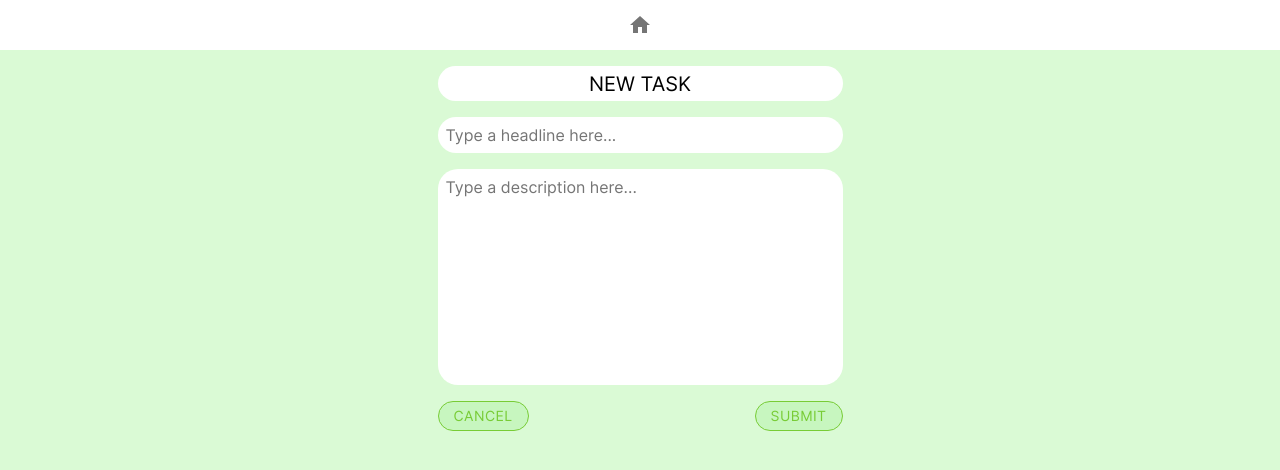
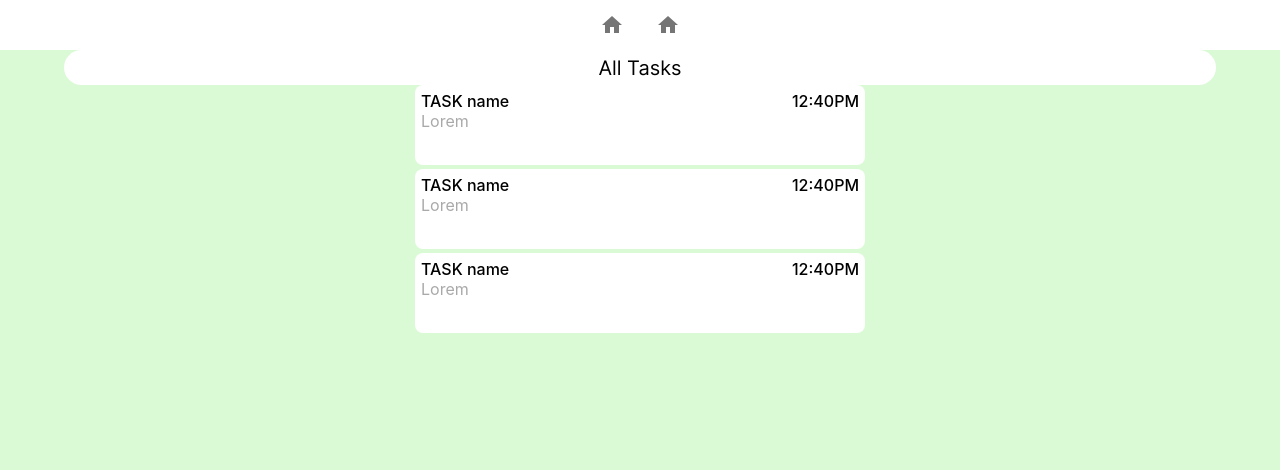
Before and after one commit to Sigma-UP/Totalizator, a React (Create React App) app: page /all in a window 1280 px wide. Shown: the top 470 px of the page. Built offline with nearby package versions, Linux system fonts and the light colour scheme.

Commit message:
configured routes

```diff
--- a/package.json
+++ b/package.json
@@ -13,6 +13,7 @@
     "@testing-library/user-event": "^13.5.0",
     "react": "^18.2.0",
     "react-dom": "^18.2.0",
+    "react-router-dom": "^6.3.0",
     "react-scripts": "5.0.1",
     "web-vitals": "^2.1.4"
   },
--- a/src/App.js
+++ b/src/App.js
@@ -1,17 +1,24 @@
+import { BrowserRouter, Route, Routes } from 'react-router-dom';
 import { Grid } from '@mui/material';
 import { Container } from '@mui/system';
-import './App.css';
 import Header from './components/Header';
 import NewTask from './components/NewTask';
+import AllTasks from './components/AllTasks';
+import './App.css';
 
-const App = () => {
+const App = (props) => {
   return (
-    <Grid className="app-wrapper">
-      <Header/>
-      <Container sx={{padding:'16px', paddingTop: '0px', display:'flex', justifyContent:'center', alignItems:'center'}}>
-        <NewTask/>
-      </Container>
-    </Grid>
+    <BrowserRouter>
+      <Grid className="app-wrapper">
+        <Header/>
+        <Container sx={{padding:'16px', paddingTop: '0px', display:'flex', justifyContent:'center', alignItems:'center'}}>
+          <Routes>
+            <Route path="/new" element={<NewTask />} />
+            <Route path="/all" element={<AllTasks />} />
+          </Routes>
+        </Container>
+      </Grid>
+    </BrowserRouter>
   );
 }
 
--- a/src/components/AllItems/index.jsx
+++ b/src/components/AllTasks/index.jsx
@@ -2,7 +2,7 @@ import { Grid } from '@mui/material';
 import PageHeadline from '../PageHeadline';
 import TaskItem from './TaskItem';
 
-const AllItems = () => {
+const AllTasks = () => {
     return(
         <Grid container direction="column" sx={{width:'100%', alignItems: 'center'}}>
             <PageHeadline text="All Tasks"/>
@@ -12,4 +12,4 @@ const AllItems = () => {
         </Grid>
     )
 }
-export default AllItems;
+export default AllTasks;
--- a/src/components/Header/HeaderItem/index.jsx
+++ b/src/components/Header/HeaderItem/index.jsx
@@ -1,18 +1,21 @@
 import { IconButton } from "@mui/material";
 import { HomeIcon } from "../../Icons";
+import { Link } from "react-router-dom";
 
-const HeaderItem = () => {
+const HeaderItem = (props) => {
     return(
+      <Link to={props.path}>
           <IconButton
           sx={{
           minWidth: 0,
           borderRadius:'50%',
           height: '40px',
           width: '40px',
-        margin: '8px'
+          margin: '8px',
           }}>
             <HomeIcon />
           </IconButton>
+        </Link>
     )
 }
 
--- a/src/components/Header/index.jsx
+++ b/src/components/Header/index.jsx
@@ -5,7 +5,8 @@ import "./index.css"
 const Header = () =>{
     return(
         <div className='headerContainer'>
-            <HeaderItem/>
+            <HeaderItem path="/all"/>
+            <HeaderItem path="/new"/>
         </div>
     )
 }
```
Also changed, not shown: src/components/AllTasks/TaskItem/index.jsx (renamed from src/components/AllItems/TaskItem/index.jsx), src/components/AllTasks/TaskItem/style.module.css (renamed from src/components/AllItems/TaskItem/style.module.css), 1 other file (tests, documents, lock files or other folders). Lines whose indentation alone changed are shown as unchanged.
